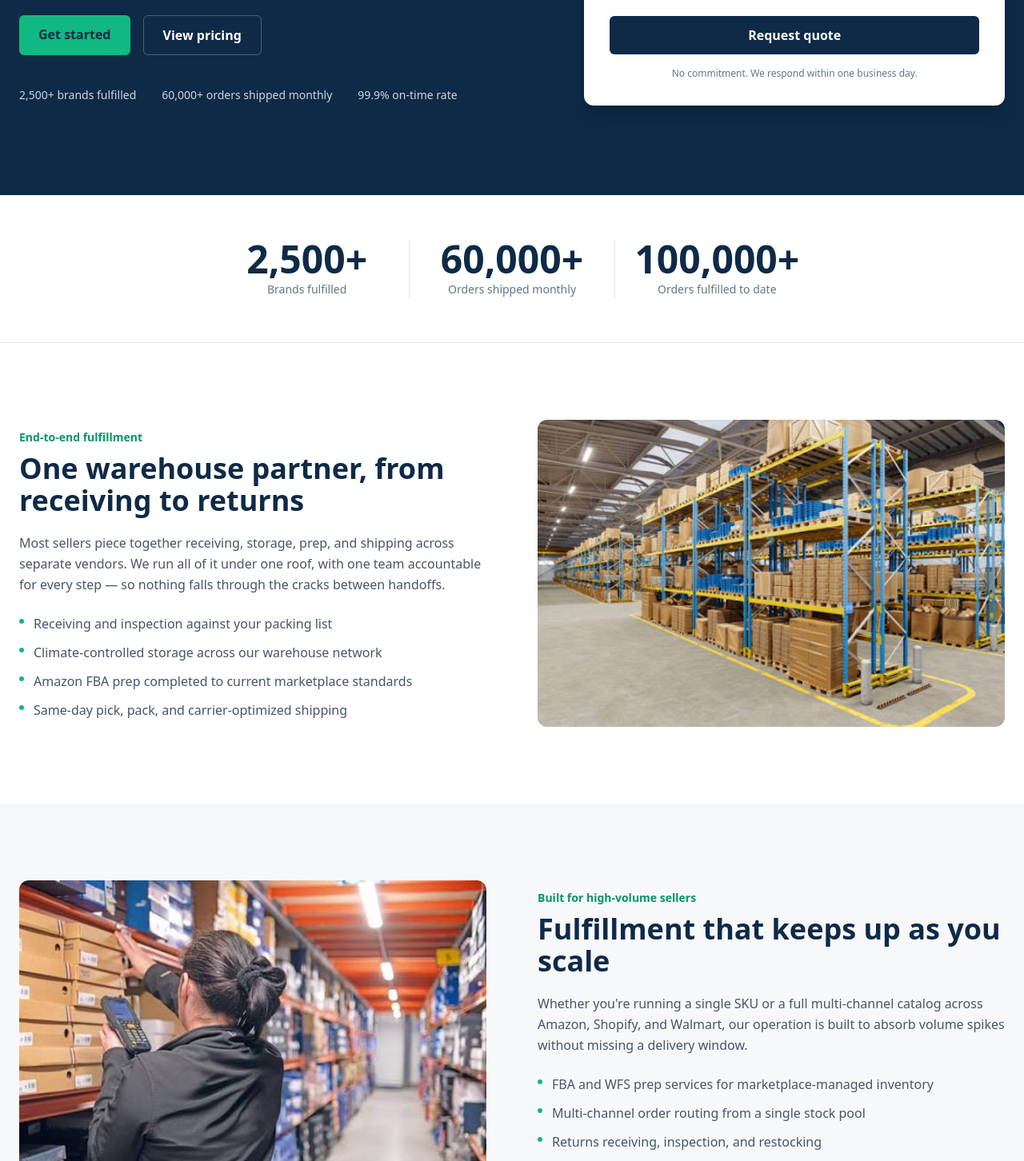
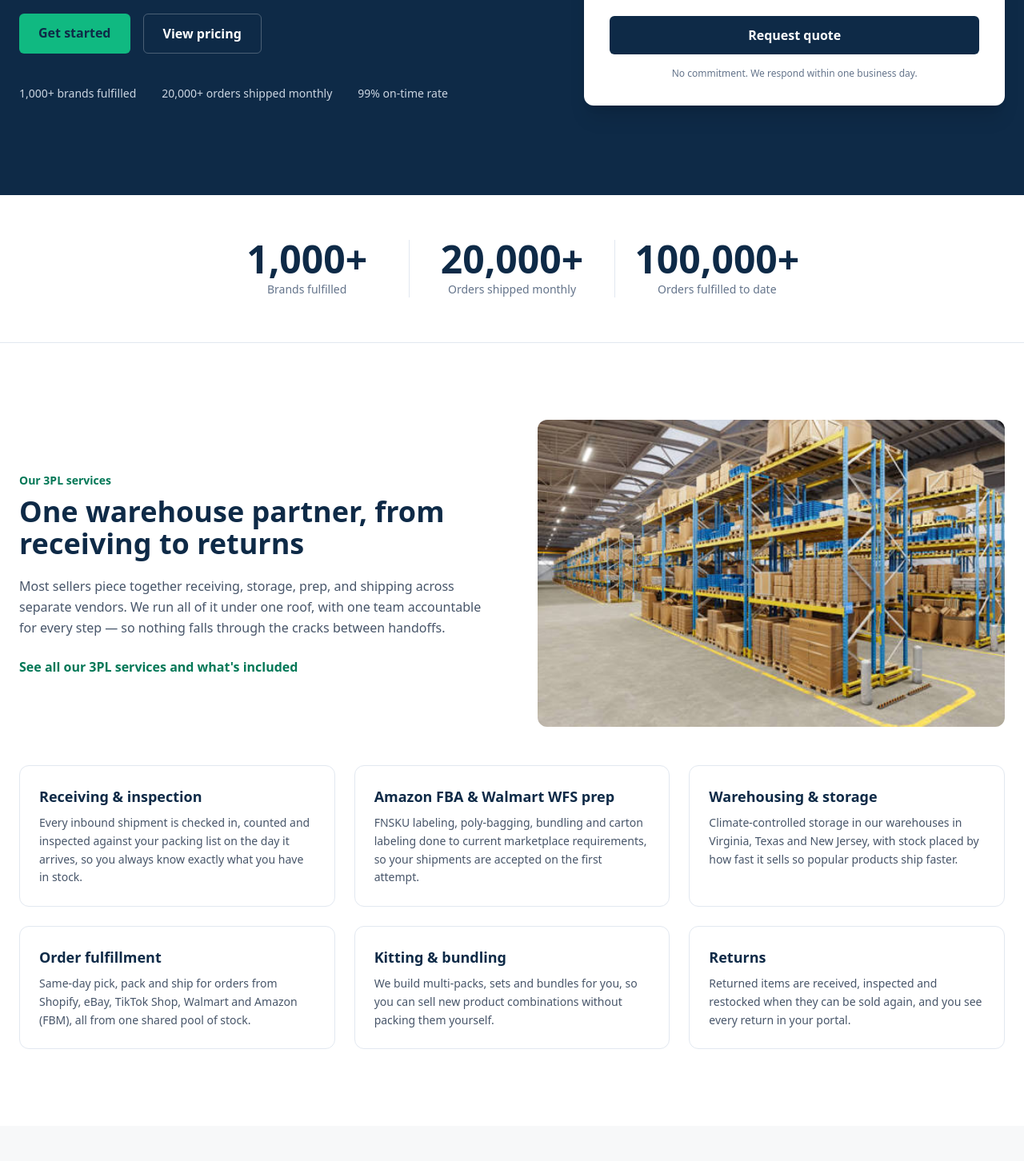
Before and after one commit to ehtishamali25-hub/Peaknizerlogistics-portal, a React (Vite) app in the folder frontend/: page / in a window 1280 px wide. Shown: the part 598-2050 px from the top of the page at 80% size. Built offline with nearby package versions, Linux system fonts and the light colour scheme; no server answers.

Commit message:
Homepage: new numbers, services, TikTok Shop, small-brand focus

```diff
--- a/frontend/src/pages/HomePage.jsx
+++ b/frontend/src/pages/HomePage.jsx
@@ -30,11 +30,21 @@ const Counter = ({ end, label }) => {
   );
 };
 
+const services = [
+  { title: 'Receiving & inspection', desc: 'Every inbound shipment is checked in, counted and inspected against your packing list on the day it arrives, so you always know exactly what you have in stock.' },
+  { title: 'Amazon FBA & Walmart WFS prep', desc: 'FNSKU labeling, poly-bagging, bundling and carton labeling done to current marketplace requirements, so your shipments are accepted on the first attempt.' },
+  { title: 'Warehousing & storage', desc: 'Climate-controlled storage in our warehouses in Virginia, Texas and New Jersey, with stock placed by how fast it sells so popular products ship faster.' },
+  { title: 'Order fulfillment', desc: 'Same-day pick, pack and ship for orders from Shopify, eBay, TikTok Shop, Walmart and Amazon (FBM), all from one shared pool of stock.' },
+  { title: 'Kitting & bundling', desc: 'We build multi-packs, sets and bundles for you, so you can sell new product combinations without packing them yourself.' },
+  { title: 'Returns', desc: 'Returned items are received, inspected and restocked when they can be sold again, and you see every return in your portal.' }
+];
+
 const steps = [
-  { num: '01', title: 'Receive', desc: 'Inventory is checked in, counted, and inspected against your packing list the same day it arrives.' },
-  { num: '02', title: 'Store', desc: 'Stock is slotted across our warehouse network based on order velocity, so fast-moving SKUs ship faster.' },
-  { num: '03', title: 'Pick & pack', desc: 'Orders are picked, packed, and quality-checked with a 99.9% accuracy rate before they leave the building.' },
-  { num: '04', title: 'Ship', desc: 'We select the fastest, most cost-effective carrier for every order and hand you tracking automatically.' }
+  { num: '01', title: 'Get a quote', desc: 'Tell us what you sell, where you sell it and roughly how many orders you ship. We reply with pricing within one business day.' },
+  { num: '02', title: 'Send your inventory', desc: 'Ship your stock to our warehouse. It is checked in, counted and inspected against your packing list the same day it arrives.' },
+  { num: '03', title: 'We prep & store', desc: 'Units are labeled, bagged or bundled to marketplace rules and stored by order velocity, so fast-moving products ship faster.' },
+  { num: '04', title: 'We pick, pack & ship', desc: 'Orders are picked, packed and quality-checked with a 99% accuracy rate, then sent with the most cost-effective carrier.' },
+  { num: '05', title: 'Track it online', desc: 'Follow your inventory, shipments and invoices in your own customer portal, without waiting for an email reply.' }
 ];
 
 const portalFeatures = [
@@ -52,13 +62,16 @@ const whyUs = [
   { title: 'A real account manager', desc: 'One point of contact who knows your account, not a rotating support queue.' }
 ];
 
+// TikTok Shop: save its logo as public/images/logos/tiktok-shop.png
+// (until then the name is shown as text)
 const platforms = [
   { name: 'Amazon', logo: '/images/logos/amazon.png' },
+  { name: 'Walmart', logo: '/images/logos/walmart.png' },
   { name: 'Shopify', logo: '/images/logos/shopify.png' },
+  { name: 'eBay', logo: '/images/logos/ebay.png' },
+  { name: 'TikTok Shop', logo: '/images/logos/tiktok-shop.png' },
   { name: 'Etsy', logo: '/images/logos/etsy.png' },
-  { name: 'WooCommerce', logo: '/images/logos/woocommerce.png' },
-  { name: 'Walmart', logo: '/images/logos/walmart.png' },
-  { name: 'eBay', logo: '/images/logos/ebay.png' }
+  { name: 'WooCommerce', logo: '/images/logos/woocommerce.png' }
 ];
 
 const PlatformLogo = ({ name, logo }) => {
@@ -155,10 +168,10 @@ const HomePage = () => {
                   Third-party logistics & fulfillment
                 </span>
                 <h1 className="text-4xl sm:text-5xl lg:text-6xl font-bold leading-tight text-white mb-5">
-                  Fulfillment infrastructure for growing e-commerce brands
+                  3PL Warehouse &amp; Prep Services Across the USA
                 </h1>
                 <p className="text-slate-300 text-base sm:text-lg leading-relaxed max-w-lg mb-8">
-                  We receive, store, pick, pack, and ship your inventory from our warehouse network — so orders move faster and your team can focus on growth.
+                  Peaknizer Logistics is a third-party logistics (3PL) company based in Arlington, Virginia, with warehouses in Houston, Texas and New Jersey. We receive, prep, store and ship inventory for new, small and medium brands selling on Amazon, Walmart, Shopify, eBay and TikTok Shop.
                 </p>
                 <div className="flex flex-wrap gap-4 mb-10">
                   <Link
@@ -175,9 +188,9 @@ const HomePage = () => {
                   </Link>
                 </div>
                 <div className="flex flex-wrap gap-x-8 gap-y-2 text-sm text-slate-300">
-                  <span>2,500+ brands fulfilled</span>
-                  <span>60,000+ orders shipped monthly</span>
-                  <span>99.9% on-time rate</span>
+                  <span>1,000+ brands fulfilled</span>
+                  <span>20,000+ orders shipped monthly</span>
+                  <span>99% on-time rate</span>
                 </div>
               </div>
 
@@ -231,8 +244,12 @@ const HomePage = () => {
                       className="border border-slate-300 text-slate-900 px-4 py-3 rounded-md focus:ring-2 focus:ring-emerald-500/30 focus:border-emerald-500 outline-none transition"
                     >
                       <option>Amazon seller</option>
+                      <option>Walmart seller</option>
                       <option>Shopify store</option>
+                      <option>eBay seller</option>
+                      <option>TikTok Shop seller</option>
                       <option>Etsy or WooCommerce</option>
+                      <option>Several channels</option>
                       <option>Other</option>
                     </select>
                   </div>
@@ -267,8 +284,8 @@ const HomePage = () => {
         <section className="bg-white border-b border-slate-200 py-10 sm:py-14">
           <div className="container mx-auto px-4 sm:px-6">
             <div className="flex flex-col sm:flex-row divide-y sm:divide-y-0 sm:divide-x divide-slate-200 max-w-3xl mx-auto">
-              <Counter end={2500} label="Brands fulfilled" />
-              <Counter end={60000} label="Orders shipped monthly" />
+              <Counter end={1000} label="Brands fulfilled" />
+              <Counter end={20000} label="Orders shipped monthly" />
               <Counter end={100000} label="Orders fulfilled to date" />
             </div>
           </div>
@@ -279,26 +296,16 @@ const HomePage = () => {
           <div className="container mx-auto px-4 sm:px-6">
             <div className="grid lg:grid-cols-2 gap-10 lg:gap-16 items-center">
               <div>
-                <span className="text-sm font-semibold text-emerald-600">End-to-end fulfillment</span>
+                <span className="text-sm font-semibold text-emerald-700">Our 3PL services</span>
                 <h2 className="text-3xl sm:text-4xl font-bold text-[#0E2A47] mt-2 mb-5">
                   One warehouse partner, from receiving to returns
                 </h2>
                 <p className="text-slate-600 leading-relaxed mb-6">
                   Most sellers piece together receiving, storage, prep, and shipping across separate vendors. We run all of it under one roof, with one team accountable for every step — so nothing falls through the cracks between handoffs.
                 </p>
-                <ul className="space-y-3">
-                  {[
-                    'Receiving and inspection against your packing list',
-                    'Climate-controlled storage across our warehouse network',
-                    'Amazon FBA prep completed to current marketplace standards',
-                    'Same-day pick, pack, and carrier-optimized shipping'
-                  ].map((item) => (
-                    <li key={item} className="flex items-start gap-3">
-                      <span className="mt-1.5 w-1.5 h-1.5 rounded-full bg-emerald-500 shrink-0"></span>
-                      <span className="text-slate-600">{item}</span>
-                    </li>
-                  ))}
-                </ul>
+                <Link to="/services" className="inline-block font-semibold text-emerald-700 hover:underline">
+                  See all our 3PL services and what's included
+                </Link>
               </div>
               <div className="rounded-xl overflow-hidden">
                 <img
@@ -307,6 +314,15 @@ const HomePage = () => {
                   className="w-full h-72 sm:h-96 object-cover"
                 />
               </div>
+            </div>
+
+            <div className="grid sm:grid-cols-2 lg:grid-cols-3 gap-6 mt-12">
+              {services.map((service) => (
+                <div key={service.title} className="bg-white border border-slate-200 rounded-xl p-6">
+                  <h3 className="text-lg font-bold text-[#0E2A47] mb-2">{service.title}</h3>
+                  <p className="text-slate-600 text-sm leading-relaxed">{service.desc}</p>
+                </div>
+              ))}
             </div>
           </div>
         </section>
@@ -323,18 +339,18 @@ const HomePage = () => {
                 />
               </div>
               <div className="order-1 lg:order-2">
-                <span className="text-sm font-semibold text-emerald-600">Built for high-volume sellers</span>
+                <span className="text-sm font-semibold text-emerald-700">Who we work with</span>
                 <h2 className="text-3xl sm:text-4xl font-bold text-[#0E2A47] mt-2 mb-5">
-                  Fulfillment that keeps up as you scale
+                  Built for new, small and medium brands in the USA
                 </h2>
                 <p className="text-slate-600 leading-relaxed mb-6">
-                  Whether you're running a single SKU or a full multi-channel catalog across Amazon, Shopify, and Walmart, our operation is built to absorb volume spikes without missing a delivery window.
+                  Whether you're launching your first product or selling a full catalog across Amazon, Walmart, Shopify, eBay and TikTok Shop, we handle receiving, prep, storage and shipping — so you can spend your time growing the brand, and our operation absorbs volume spikes without missing a delivery window.
                 </p>
                 <ul className="space-y-3">
                   {[
-                    'FBA and WFS prep services for marketplace-managed inventory',
+                    'Amazon FBA and Walmart WFS prep for marketplace-managed inventory',
+                    'Order fulfillment for Shopify, eBay and TikTok Shop stores',
                     'Multi-channel order routing from a single stock pool',
-                    'Returns receiving, inspection, and restocking',
                     'Volume-based pricing that improves as you grow'
                   ].map((item) => (
                     <li key={item} className="flex items-start gap-3">
@@ -357,7 +373,7 @@ const HomePage = () => {
           />
           <div className="absolute inset-0 bg-[#0E2A47]/50"></div>
           <div className="absolute bottom-6 right-6 sm:bottom-10 sm:right-10 bg-white rounded-xl shadow-xl px-6 py-5 max-w-xs">
-            <div className="text-4xl font-bold text-[#0E2A47]">99.9%</div>
+            <div className="text-4xl font-bold text-[#0E2A47]">99%</div>
             <div className="text-slate-500 text-sm mt-1">Order accuracy across every warehouse in our network</div>
           </div>
         </section>
@@ -367,7 +383,7 @@ const HomePage = () => {
           <div className="container mx-auto px-4 sm:px-6">
             <div className="grid lg:grid-cols-2 gap-10 lg:gap-16 items-center">
               <div>
-                <span className="text-sm font-semibold text-emerald-600">Amazon FBA prep</span>
+                <span className="text-sm font-semibold text-emerald-700">Amazon FBA prep</span>
                 <h2 className="text-3xl sm:text-4xl font-bold text-[#0E2A47] mt-2 mb-5">
                   Prep done right the first time
                 </h2>
@@ -403,7 +419,7 @@ const HomePage = () => {
         <section className="bg-emerald-50/60 py-16 sm:py-24">
           <div className="container mx-auto px-4 sm:px-6">
             <div className="max-w-2xl mb-10 sm:mb-12">
-              <span className="text-sm font-semibold text-emerald-600">Why sellers choose us</span>
+              <span className="text-sm font-semibold text-emerald-700">Why sellers choose us</span>
               <h2 className="text-3xl sm:text-4xl font-bold text-[#0E2A47] mt-2">
                 A fulfillment partner, not just a warehouse
               </h2>
@@ -416,6 +432,9 @@ const HomePage = () => {
                 </div>
               ))}
             </div>
+            <Link to="/pricing" className="inline-block mt-8 font-semibold text-emerald-700 hover:underline">
+              See our 3PL pricing for prep, storage and shipping
+            </Link>
           </div>
         </section>
 
@@ -437,15 +456,15 @@ const HomePage = () => {
         <section className="bg-[#0E2A47]/[0.03] py-16 sm:py-24">
           <div className="container mx-auto px-4 sm:px-6">
             <div className="max-w-2xl mb-10 sm:mb-12">
-              <span className="text-sm font-semibold text-emerald-600">How it works</span>
+              <span className="text-sm font-semibold text-emerald-700">How it works</span>
               <h2 className="text-3xl sm:text-4xl font-bold text-[#0E2A47] mt-2">
-                From your warehouse to your customer's door
+                From your first quote to your customer's door
               </h2>
             </div>
-            <div className="grid sm:grid-cols-2 lg:grid-cols-4 gap-6">
+            <div className="grid sm:grid-cols-2 lg:grid-cols-5 gap-6">
               {steps.map((step) => (
                 <div key={step.num} className="bg-white border border-slate-200 rounded-xl p-6">
-                  <div className="text-sm font-bold text-emerald-600 mb-2">{step.num}</div>
+                  <div className="text-sm font-bold text-emerald-700 mb-2">{step.num}</div>
                   <h3 className="text-lg font-bold text-[#0E2A47] mb-2">{step.title}</h3>
                   <p className="text-slate-600 text-sm leading-relaxed">{step.desc}</p>
                 </div>
@@ -459,9 +478,9 @@ const HomePage = () => {
           <div className="container mx-auto px-4 sm:px-6">
             <div className="grid lg:grid-cols-2 gap-10 lg:gap-16 items-center mb-12">
               <div>
-                <span className="text-sm font-semibold text-emerald-600">Your account, always visible</span>
+                <span className="text-sm font-semibold text-emerald-700">Your customer portal</span>
                 <h2 className="text-3xl sm:text-4xl font-bold text-[#0E2A47] mt-2 mb-5">
-                  Track everything from your own portal
+                  Track your inventory and invoices online
                 </h2>
                 <p className="text-slate-600 leading-relaxed mb-6">
                   Every customer gets a login to our portal — not just a shared spreadsheet or a monthly email. You can check inventory, download invoices, upload payment proof, and follow every shipment without waiting on a reply from our team.
@@ -499,9 +518,11 @@ const HomePage = () => {
             <p className="text-center text-sm font-semibold text-emerald-300 uppercase tracking-wide mb-8">
               Built to support sellers on
             </p>
-            <div className="grid grid-cols-2 sm:grid-cols-3 lg:grid-cols-6 gap-6 sm:gap-8 max-w-4xl mx-auto">
+            <div className="flex flex-wrap justify-center gap-4 sm:gap-6 max-w-5xl mx-auto">
               {platforms.map((p) => (
-                <PlatformLogo key={p.name} name={p.name} logo={p.logo} />
+                <div key={p.name} className="w-[calc(50%-0.5rem)] sm:w-40">
+                  <PlatformLogo name={p.name} logo={p.logo} />
+                </div>
               ))}
             </div>
           </div>
```
